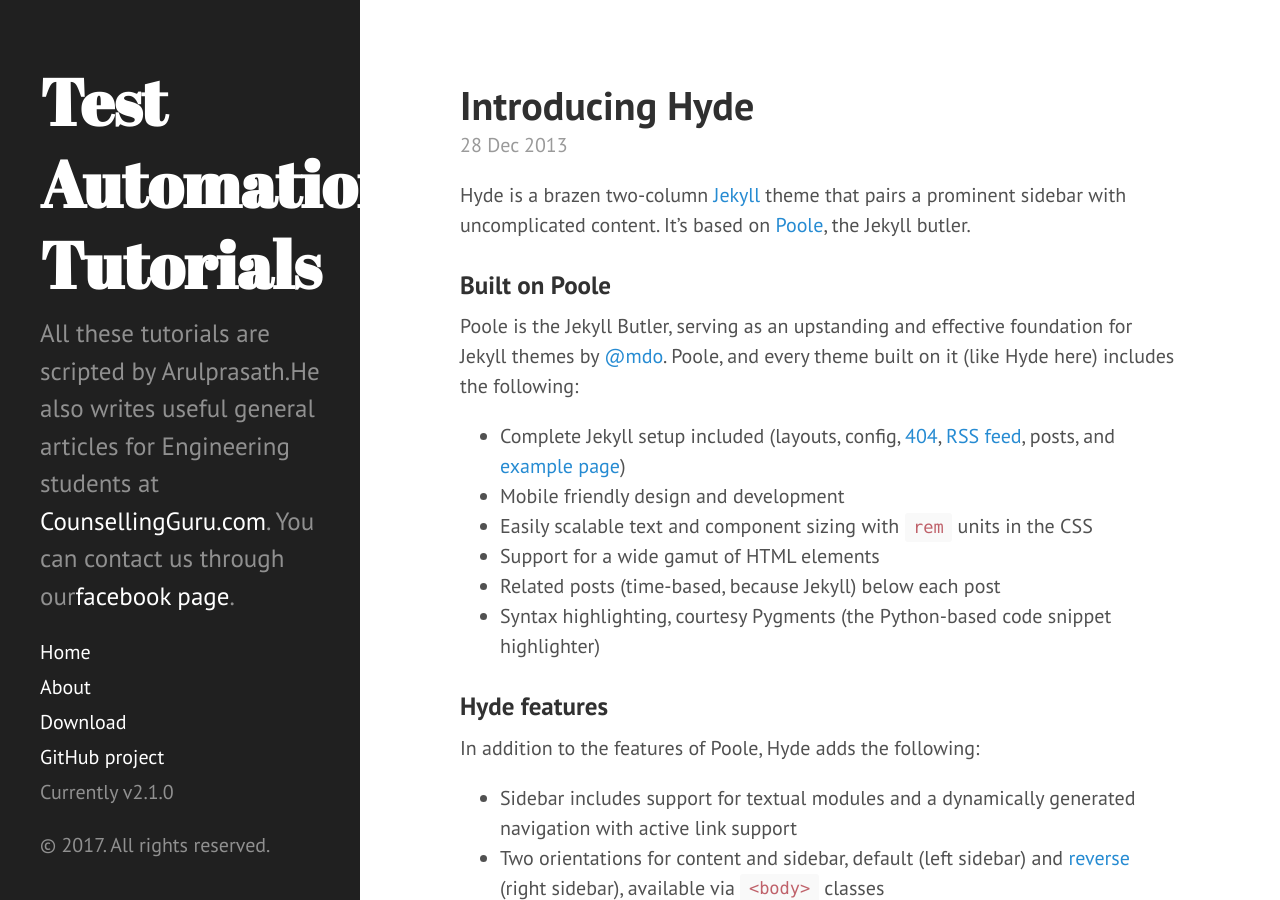
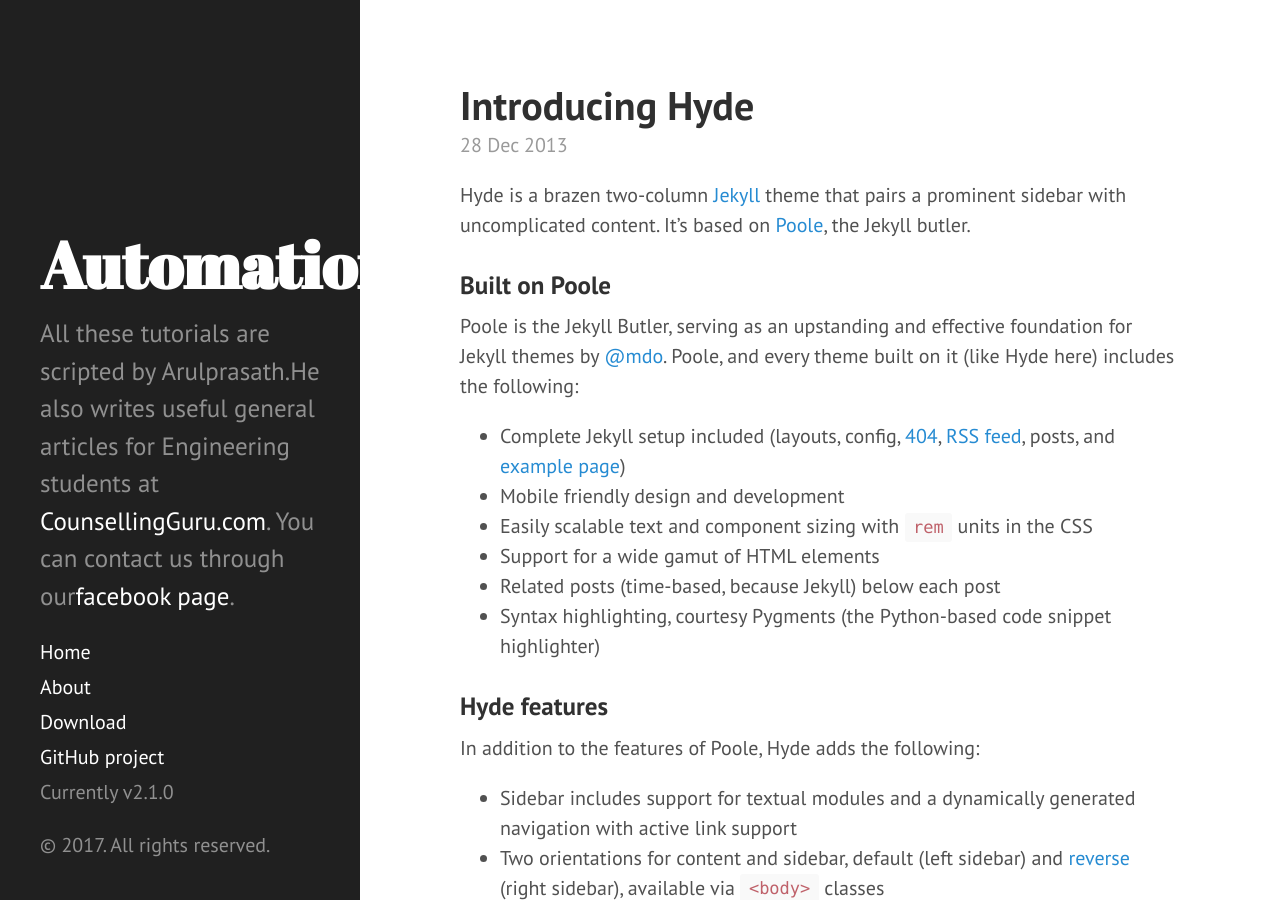
Before and after one commit to Arulprasath36/Arulprasath36.github.io, a Jekyll site: the page built from index.html, in a window 1280 px wide and 900 px high. Built offline with Jekyll 4.4.1, drawn with Linux system fonts in a browser that asks for light colours; Markdown is read by kramdown in place of the engine named in the settings; the list of posts is cut into pages by our own code.

Commit message:
side menu upadte

```diff
--- a/_config.yml
+++ b/_config.yml
@@ -7,7 +7,7 @@
 
 
 # Setup
-title:            Test Automation Tutorials
+title:            Automation
 tagline:          'learning simplified'
 description:      'All these tutorials are scripted by Arulprasath.He also writes useful general articles for Engineering students at <a href="http://www.counsellingguru.com" target="_blank">CounsellingGuru.com</a>. You can contact us through our<a href="https://www.facebook.com/counsellingguruteam/" target="_blank">facebook page</a>.'
 url:              http://hyde.getpoole.com
```
